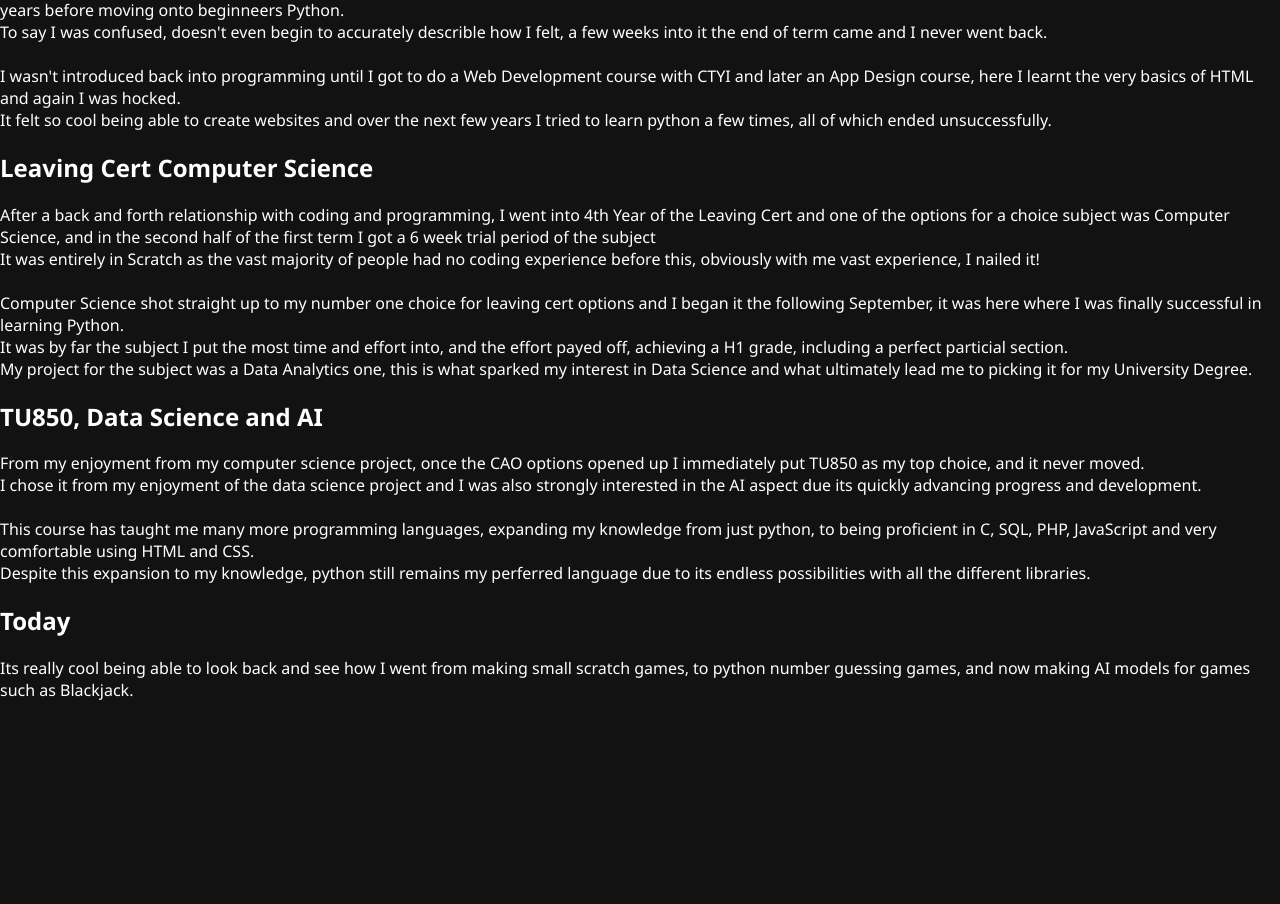
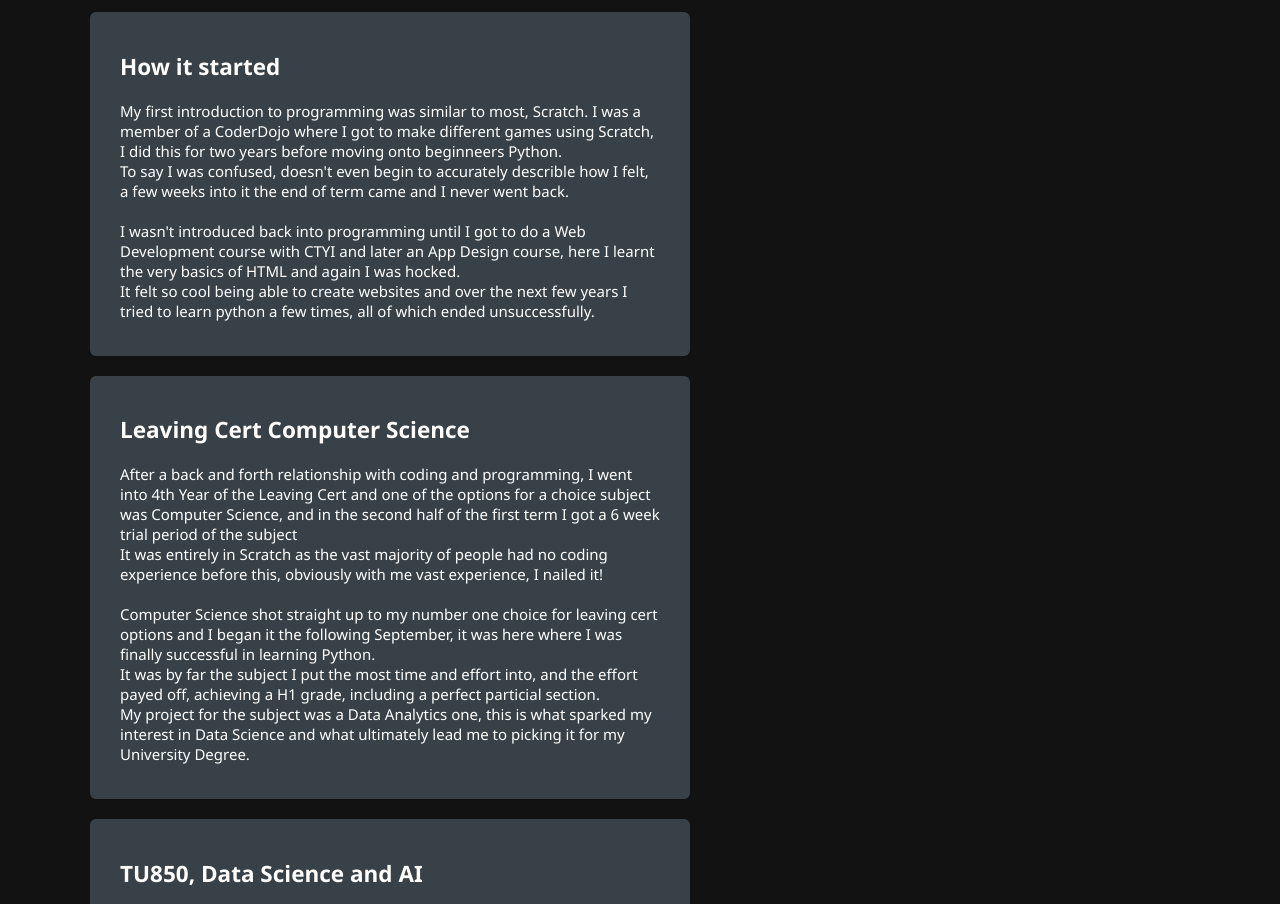
Before and after one commit to ABermo/Portfolio, a plain HTML site: page pages/programming.html in a window 1280 px wide. Shown: the part 242-1146 px from the top of the page. Before the commit the page ends 959 px from the top, so only its background shows below. Drawn offline with Linux system fonts and the light colour scheme.

Commit message:
Improving CSS

```diff
--- a/css/programming.css
+++ b/css/programming.css
@@ -32,3 +32,51 @@ body {
 .topnav a.active {
     background-color: #6E7C7C;
 }
+
+.timeline {
+    position: relative;
+    max-width: 1200px;
+    margin: 100px auto;
+}
+
+.timeline h1 {
+    text-align: center;
+}
+
+.container {
+    position: relative;
+    padding: 10px 50px;
+    width: 50%;
+}
+
+.starting {
+    background-color: #384147;
+    padding: 20px 30px;
+    position: relative;
+    border-radius: 6px;
+    font-size: 15px;
+}
+
+.secondary {
+    background-color: #384147;
+    padding: 20px 30px;
+    position: relative;
+    border-radius: 6px;
+    font-size: 15px;
+}
+
+.university {
+    background-color: #384147;
+    padding: 20px 30px;
+    position: relative;
+    border-radius: 6px;
+    font-size: 15px;
+}
+
+.now {
+    background-color: #384147;
+    padding: 20px 30px;
+    position: relative;
+    border-radius: 6px;
+    font-size: 15px;
+}
--- a/pages/programming.html
+++ b/pages/programming.html
@@ -14,7 +14,10 @@
             <a href="hobbies.html">Hobbies</a>
         </div>
 
+        <div class="timeline">
             <h1>My Programming History</h1>
+
+            <div class="container">
                 <div class="starting">
                     <h2>How it started</h2>
                     <p>My first introduction to programming was similar to most, Scratch. I was a member of a CoderDojo where I got to make
@@ -25,7 +28,9 @@
                         here I learnt the very basics of HTML and again I was hocked.<br>It felt so cool being able to create websites and over the next
                         few years I tried to learn python a few times, all of which ended unsuccessfully.</p>
                 </div>
+            </div>
 
+            <div class="container">
                 <div class="secondary">
                     <h2>Leaving Cert Computer Science</h2>
                     <p>After a back and forth relationship with coding and programming, I went into 4th Year of the Leaving Cert and one of the
@@ -38,7 +43,9 @@
                         payed off, achieving a H1 grade, including a perfect particial section.<br>My project for the subject was a Data Analytics one,
                         this is what sparked my interest in Data Science and what ultimately lead me to picking it for my University Degree.</p>
                 </div>
+            </div>
 
+            <div class="container">
                 <div class="university">
                     <h2>TU850, Data Science and AI</h2>
                     <p>From my enjoyment from my computer science project, once the CAO options opened up I immediately put TU850 as my top choice, and
@@ -49,11 +56,14 @@
                         C, SQL, PHP, JavaScript and very comfortable using HTML and CSS. <br>Despite this expansion to my knowledge, python still remains
                         my perferred language due to its endless possibilities with all the different libraries.</p>
                 </div>
+            </div>
 
+            <div class="container">
                 <div class="now">
                     <h2>Today</h2>
                     <p>Its really cool being able to look back and see how I went from making small scratch games, to python number guessing games,
                         and now making AI models for games such as Blackjack.</p>
                 </div>
+            </div>
     </body>
 </html>
```
Also changed, not shown: index.html (+6 -0 lines). Lines whose indentation alone changed are shown as unchanged.
